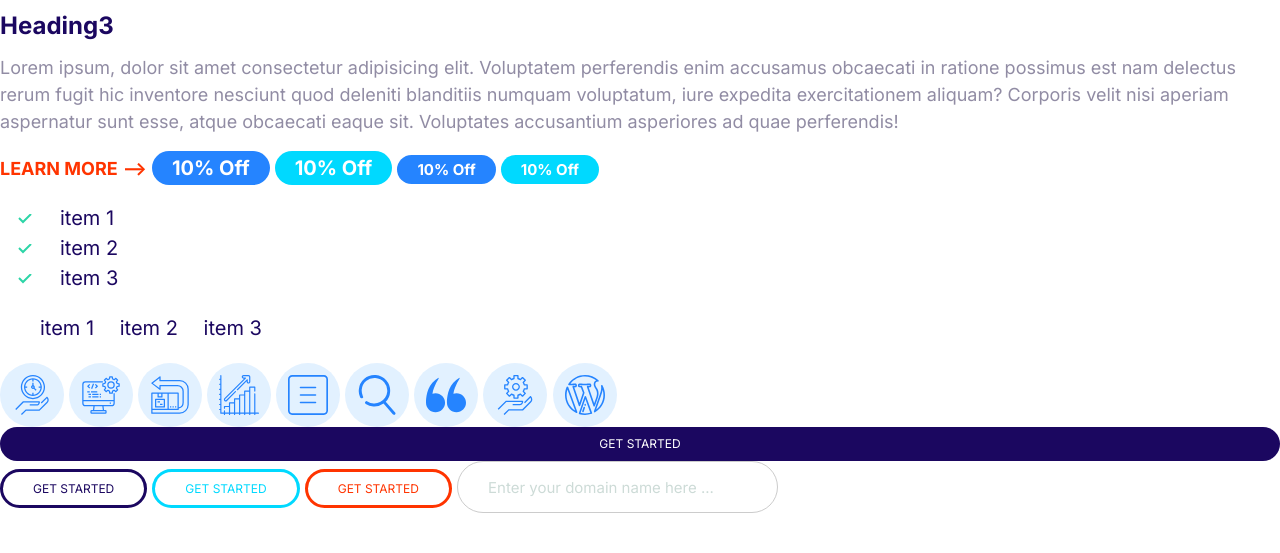
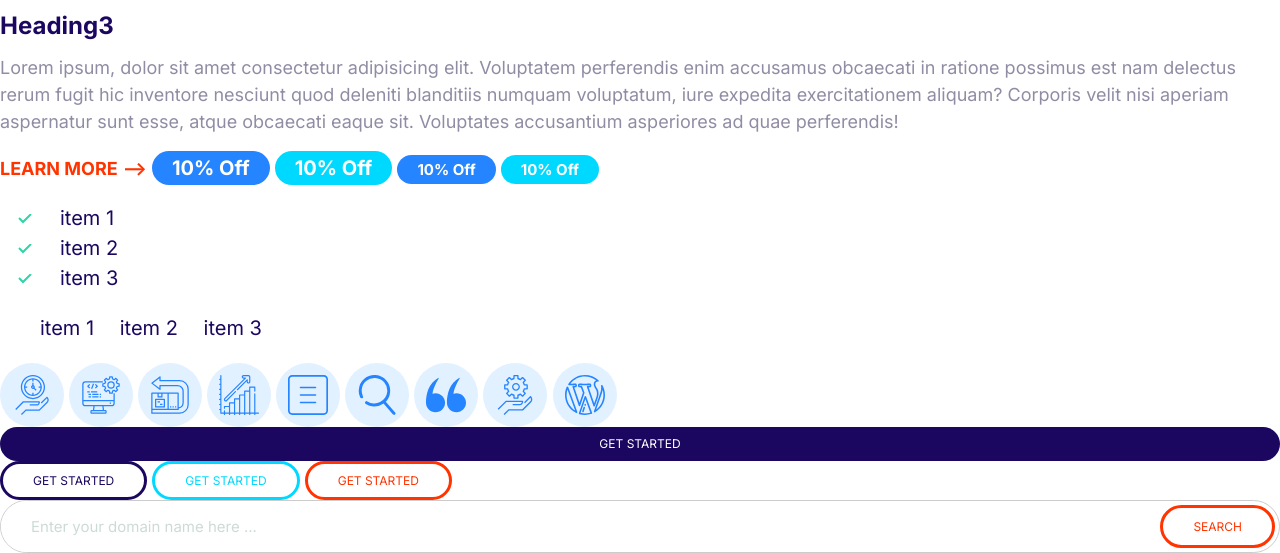
Before and after one commit to inaeon/cloudHostingProject, a plain HTML site: page index.html in a window 1280 px wide. Shown: the part 283-836 px from the top of the page. Before the commit the page ends 800 px from the top, so only its background shows below. Drawn offline with Linux system fonts and the light colour scheme.

Commit message:
inout group field with search button

```diff
--- a/css/styles.css
+++ b/css/styles.css
@@ -4,6 +4,8 @@
   --color-accent: #ff3400;
   --color-headings: #1b0760;
   --color-body: #918ca4;
+  --border-color: #ccc;
+  --border-radius: 30px;
 }
 
 /*Typography section*/
@@ -208,7 +210,7 @@ a {
 
 @media screen and (min-width: 1024px) {
   .btn {
-    border-radius: 30px;
+    border-radius: var(--border-radius);
     font-size: 1.2rem;
   }
 }
@@ -216,9 +218,9 @@ a {
 /*Input Sections */
 
 .input {
-  border-radius: 30px;
+  border-radius: var(--border-radius);
   outline: 0;
-  border: 1px solid #ccc;
+  border: 1px solid var(--border-color);
   padding: 1.5rem 3rem;
 }
 
@@ -232,3 +234,20 @@ a {
     font-size: 1.5rem;
   }
 }
+
+/* Input-group*/
+
+.input-group {
+  border: 1px solid var(--border-color);
+  border-radius: var(--border-radius);
+  display: flex;
+}
+
+.input-group .input {
+  border: 0;
+  flex-grow: 1;
+}
+
+.input-group .btn {
+  margin: 4px;
+}
--- a/index.html
+++ b/index.html
@@ -93,6 +93,7 @@
     <button class="btn btn--secondary">Get Started</button>
     <button class="btn btn--accent">Get Started</button>
   </body>
+  <div class="input-group">
     <input
       class="input"
       type="text"
@@ -100,4 +101,6 @@
       id=""
       placeholder="Enter your domain name here ..."
     />
+    <button class="btn btn--accent">Search</button>
+  </div>
 </html>
```
Also changed, not shown: components/input-group.html (added, +10 -0 lines). Lines whose indentation alone changed are shown as unchanged.
